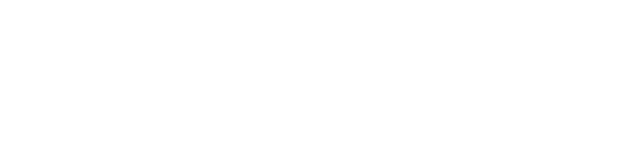
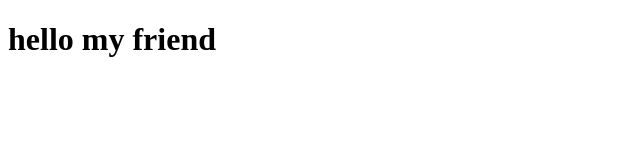
Before and after one commit to HusseinYagoubYousif/alight-websitee, a plain HTML site: page index.html in a window 1280 px wide. Shown: the whole page, without its empty margins (0-640 px from the left). Drawn offline with Linux system fonts and the light colour scheme.

Commit message:
add head one in index.html file

```diff
--- a/index.html
+++ b/index.html
@@ -6,6 +6,6 @@
     <title>Document</title>
 </head>
 <body>
-
+    <h1>hello my friend</h1>
 </body>
 </html>
```
